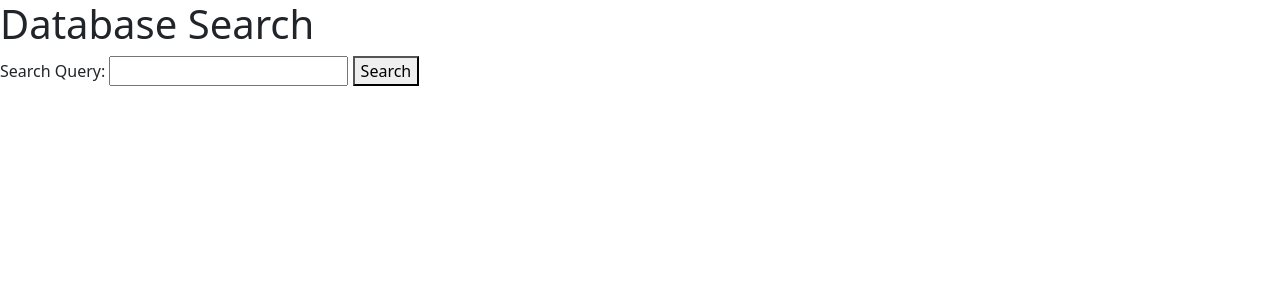
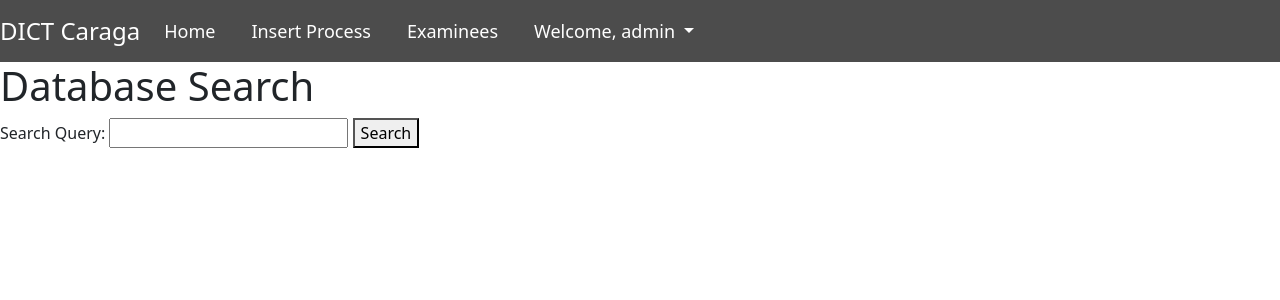
Before and after one commit to Vchamp29/dict_project_1, a Flask app: template templates/examinees.html in a window 1280 px wide. Shown: the top 300 px of the page. Run offline with Flask 3, Linux system fonts and the light colour scheme; the template is opened without the code that fills it, so the values that code supplies are empty; a user stored in the database is signed in; parts of the project's set-up code (start-up, migrations or seed data) failed here and were passed over; some libraries are stand-ins or nearby versions.

Commit message:
Refined search function

```diff
--- a/main.py
+++ b/main.py
@@ -66,10 +66,10 @@ def search():
         return jsonify({'error': str(e)})
 
 
-
 @app.route('/booking_process', methods=['POST'])
 def booking_process():
     try:
+        # Extract data from the form submission
         full_name = request.form['full_name']
         last_name = request.form['last_name']
         first_name = request.form['first_name']
@@ -82,49 +82,47 @@ def booking_process():
         position = request.form['position']
         examination_date = request.form['examination_date']
         exam_venue = request.form['exam_venue']
+        passed = 'Passed' if request.form.get('passed') else ''  # Set 'Passed' if checkbox is checked
 
-        # Check if the examinee passed the examination (you can use a checkbox or other input for this)
-        passed = request.form.get('passed', 'No')  # Default to 'No' if not checked
+        # Get the selected table from the form
+        selected_table = request.form['table_selection']
 
-        # Map table labels based on the selected table
+        # Define a table label mapping
         table_labels = {
             'examinees': 'Examinees',
             '2023_ict_diagnostic_passers': 'Dict Diag. Examinee',
             '2023_users_assessment_examinees': 'Users Assessment Examinee',
             'ict_edp_examinees': 'ICT EDP Examinee',
-            'ict_edp_passers': 'ICT EDP Passer',
+            'ict_edp_passers': 'ICT EDP Passers',
         }
 
+        # Get the table label based on the selected table
+        table_label = table_labels.get(selected_table, 'Unknown')
+
+        # Open a database connection
         conn = connection()
         cur = conn.cursor()
 
-        # Insert data into the selected table
-        selected_table = request.form['table_selection']
-        table_label = table_labels.get(selected_table, 'Unknown')  # Get the table label
-        cur.execute(f"""
-            INSERT INTO {selected_table} (full_name, last_name, first_name, middle_name, gender,
+        # Define the INSERT SQL query for the selected table, using the 'table_label' as the label value
+        insert_query = f"""
+            INSERT INTO {selected_table} (label, full_name, last_name, first_name, middle_name, gender,
             profession_or_student, course, school, company_name, position, examination_date,
-            exam_venue, label)
-            VALUES (%s, %s, %s, %s, %s, %s, %s, %s, %s, %s, %s, %s, %s)
-        """, (full_name, last_name, first_name, middle_name, gender,
-              profession_or_student, course, school, company_name, position,
-              examination_date, exam_venue, table_label))
+            exam_venue, status)
+            VALUES (%s, %s, %s, %s, %s, %s, %s, %s, %s, %s, %s, %s, %s, %s)
+        """
 
-        # Check if the examinee passed and insert into the corresponding passers table
-        if passed == 'Yes':
-            passers_table = f'{selected_table}_passers'
-            cur.execute(f"""
-                INSERT INTO {passers_table} (full_name, last_name, first_name,
-                middle_name, gender, course, school, company_name, position, examination_date,
-                exam_venue, label, status)
-                VALUES (%s, %s, %s, %s, %s, %s, %s, %s, %s, %s, %s, %s, %s)
-            """, (full_name, last_name, first_name, middle_name, gender,
-                  course, school, company_name, position,
-                  examination_date, exam_venue, table_label, 'Passed'))
+        # Execute the INSERT query with the provided data
+        cur.execute(insert_query, (table_label, full_name, last_name, first_name, middle_name, gender,
+                           profession_or_student, course, school, company_name, position,
+                           examination_date, exam_venue, passed))
 
+        # Commit the changes to the database
         conn.commit()
+
+        # Close the database connection
         conn.close()
 
+        # Provide a success message or other appropriate response
         flash('Examinee information has been recorded successfully.')
 
         return redirect(url_for('examinees'))
@@ -138,13 +136,17 @@ def booking_process():
 
 
 
+
+
+
+
+
 def search_database(query):
-    conn = connection()  # Establish a database connection
+    conn = connection()
     cursor = conn.cursor()
 
     dict_database = {}
 
-    # Tables to search in
     tables_to_search = [
         '2023_ict_diagnostic_passers',
         '2023_users_assessment_examinees',
@@ -154,25 +156,33 @@ def search_database(query):
     ]
 
     for table in tables_to_search:
-        # Check if the table has a 'status' column
         cursor.execute(f"SHOW COLUMNS FROM {table} LIKE 'status'")
         status_column_exists = cursor.fetchone()
 
+        # Store the column names in a list
+        column_names = []
+
+        # Store the rows in a list of dictionaries
+        rows = []
+
         if status_column_exists:
-            # If the 'status' column exists, perform the search on multiple columns
             cursor.execute(f"SELECT * FROM {table} WHERE status LIKE %s OR full_name LIKE %s OR school LIKE %s OR exam_venue LIKE %s OR profession_or_student LIKE %s OR course LIKE %s OR company_name LIKE %s OR position LIKE %s OR examination_date LIKE %s",
                            ('%' + query + '%', '%' + query + '%', '%' + query + '%', '%' + query + '%', '%' + query + '%', '%' + query + '%', '%' + query + '%', '%' + query + '%', '%' + query + '%'))
-            results = cursor.fetchall()
-            dict_database[table] = results
         else:
-            # If the 'status' column doesn't exist, check for other fields like names, schools, and exam venues
             cursor.execute(f"SELECT * FROM {table} WHERE full_name LIKE %s OR school LIKE %s OR exam_venue LIKE %s OR profession_or_student LIKE %s OR course LIKE %s OR company_name LIKE %s OR position LIKE %s OR examination_date LIKE %s",
                            ('%' + query + '%', '%' + query + '%', '%' + query + '%', '%' + query + '%', '%' + query + '%', '%' + query + '%', '%' + query + '%', '%' + query + '%'))
-            results = cursor.fetchall()
-            dict_database[table] = results
+
+        # Get the column names
+        column_names = [column[0] for column in cursor.description]
+
+        # Get the rows as dictionaries
+        rows = [dict(zip(column_names, row)) for row in cursor.fetchall()]
+
+        dict_database[table] = {'columns': column_names, 'data': rows}
 
     conn.close()
     return dict_database
+
 
 @app.route('/examinees', methods=['GET', 'POST'])
 def examinees():
--- a/templates/examinees.html
+++ b/templates/examinees.html
@@ -6,8 +6,71 @@
     <title>Database Search</title>
     <!-- Add Bootstrap CSS -->
     <link href="https://cdn.jsdelivr.net/npm/bootstrap@5.3.0/dist/css/bootstrap.min.css" rel="stylesheet">
+    <style>
+        .navbar {
+        background-color: rgba(0, 0, 0, 0.7);
+        }
+
+        .navbar-brand {
+            font-size: 24px;
+        }
+
+        .navbar-toggler-icon {
+            background-color: white;
+        }
+
+        .nav-item {
+            margin-right: 20px;
+        }
+
+        .nav-link {
+            color: white;
+            font-size: 18px;
+        }
+    </style>
 </head>
 <body>
+    <nav class="navbar navbar-expand-lg navbar-dark">
+        <a class="navbar-brand" href="/">DICT Caraga</a>
+        <button class="navbar-toggler" type="button" data-toggle="collapse" data-target="#navbarNav"
+                aria-controls="navbarNav" aria-expanded="false" aria-label="Toggle navigation">
+            <span class="navbar-toggler-icon"></span>
+        </button>
+        <div class="collapse navbar-collapse" id="navbarNav">
+            <ul class="navbar-nav">
+                <li class="nav-item">
+                    <a class="nav-link" href="/">Home</a>
+                </li>
+                <li class="nav-item">
+                    <a class="nav-link" href="/booking">Insert Process</a>
+                </li>
+                <li class="nav-item">
+                    <a class="nav-link" href="/examinees">Examinees</a>
+                </li>
+            </ul>
+            <ul class="navbar-nav ml-auto">
+                {% if session.username %}
+                <!-- Dropdown menu for logged-in user -->
+                <li class="nav-item dropdown">
+                    <a class="nav-link dropdown-toggle" href="#" id="userDropdown" role="button" data-toggle="dropdown"
+                       aria-haspopup="true" aria-expanded="false">
+                        Welcome, {{ session.username }}
+                    </a>
+                    <div class="dropdown-menu" aria-labelledby="userDropdown">
+                        <a class="dropdown-item" href="#">Profile</a>
+                        <a class="dropdown-item" href="/logout">Logout</a>
+                    </div>
+                </li>
+                {% else %}
+                <!-- Login link for guests -->
+                <li class="nav-item">
+                    <a class="nav-link" href="/login">Login</a>
+                </li>
+                {% endif %}
+            </ul>
+        </div>
+    </nav>
+
     <h1>Database Search</h1>
     <form id="search-form">
         <label for="query">Search Query:</label>
@@ -16,6 +79,7 @@
     </form>
     <div id="results"></div>
 
+<!-- The JavaScript code for rendering search results -->
 <script>
     document.addEventListener('DOMContentLoaded', () => {
         const form = document.getElementById('search-form');
@@ -34,20 +98,19 @@
 
         function renderResults(results) {
             resultsDiv.innerHTML = '';
-                for (const [tableName, rows] of Object.entries(results)) {
+            for (const [tableName, tableData] of Object.entries(results)) {
+                // Check if there is data for this table
+                if (tableData.columns.length > 0 && tableData.data.length > 0) {
                     const tableHeading = document.createElement('h2');
                     tableHeading.textContent = tableName;
                     resultsDiv.appendChild(tableHeading);
 
-                    // Add Bootstrap classes for table and table-responsive
                     const table = document.createElement('table');
                     table.classList.add('table', 'table-responsive');
-
                     const thead = document.createElement('thead');
                     const tbody = document.createElement('tbody');
 
-                    if (Array.isArray(rows) && rows.length > 0) {
-                        const headers = Object.keys(rows[0]);
+                    const headers = tableData.columns; // Get column names
                     const headerRow = document.createElement('tr');
                     headers.forEach((header) => {
                         const th = document.createElement('th');
@@ -56,6 +119,7 @@
                     });
                     thead.appendChild(headerRow);
 
+                    const rows = tableData.data; // Get data rows
                     rows.forEach((row) => {
                         const tr = document.createElement('tr');
                         headers.forEach((header) => {
@@ -65,23 +129,16 @@
                         });
                         tbody.appendChild(tr);
                     });
-                    } else {
-                        // Handle the case when there are no results for this table
-                        const noResultsRow = document.createElement('tr');
-                        const noResultsCell = document.createElement('td');
-                        noResultsCell.textContent = 'No results found';
-                        noResultsCell.setAttribute('colspan', '2'); // Set the colspan accordingly
-                        noResultsRow.appendChild(noResultsCell);
-                        tbody.appendChild(noResultsRow);
-                    }
 
                     table.appendChild(thead);
                     table.appendChild(tbody);
                     resultsDiv.appendChild(table);
                 }
             }
+        }
     });
 </script>
+
     <!-- Add Bootstrap JS (if needed) -->
     <script src="https://cdn.jsdelivr.net/npm/bootstrap@5.3.0/dist/js/bootstrap.min.js"></script>
 </body>
```
Also changed, not shown: templates/booking.html (+5 -3 lines). Lines whose indentation alone changed are shown as unchanged.
